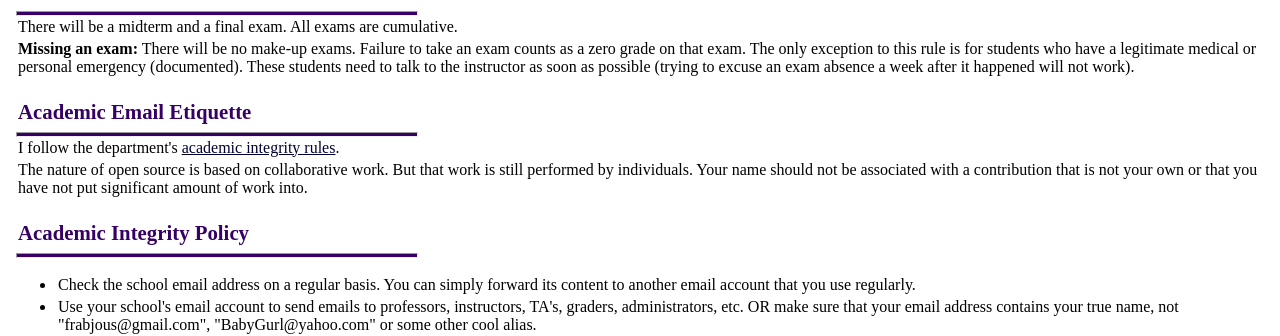
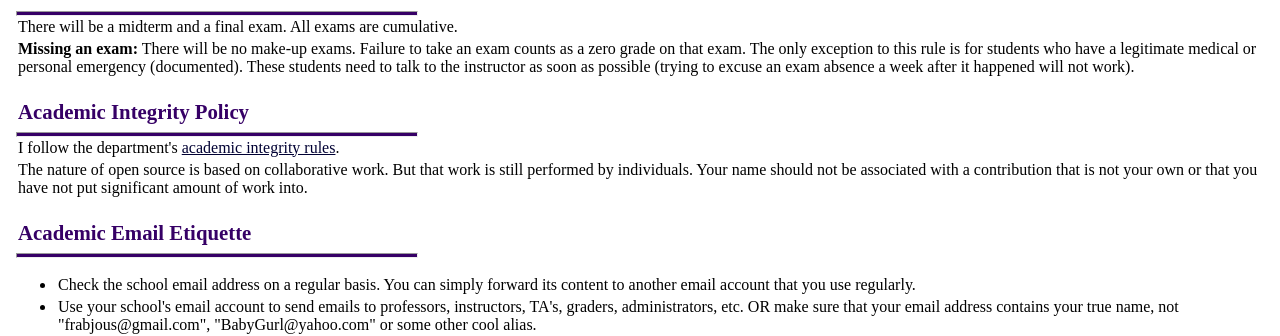
Before and after one commit to joannakl/cs480_s18, a Jekyll site: the page built from syllabus.markdown, in a window 1280 px wide and 900 px high, scrolled down 1678 px. Shown: the part 321-657 px from the top of the window. Built offline with Jekyll 4.4.1, drawn with Linux system fonts in a browser that asks for light colours; comment, search, counter and statistics services are not loaded; part of the change alters nothing that is shown.

```diff
--- a/syllabus.markdown
+++ b/syllabus.markdown
@@ -112,7 +112,7 @@ There will be a midterm and a final exam. All exams are cumulative.
 __Missing an exam:__ There will be no make-up exams. Failure to take an exam counts as a zero grade on that exam. The only exception to this rule is for students who have a legitimate medical or personal emergency (documented). These students need to talk to the instructor as soon as possible (trying to excuse an exam absence a week after it happened will not work).
 
 
-# Academic Email Etiquette
+# Academic Integrity Policy
 ---
 
 I follow the department's
@@ -124,7 +124,7 @@ of work into.
 
 
 
-# Academic Integrity Policy
+# Academic Email Etiquette
 ---
 
 * Check the school email address on a regular basis. You can simply forward its content
```
